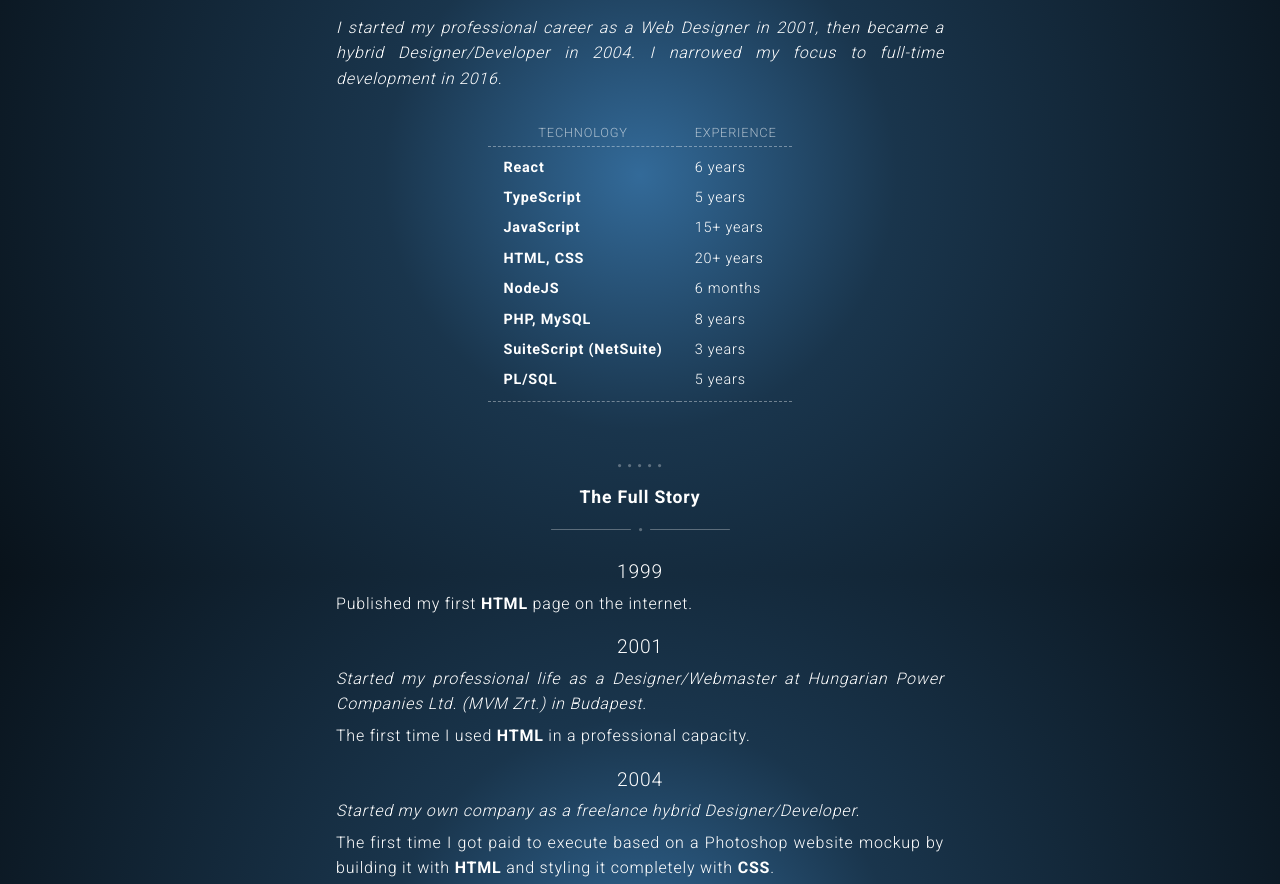
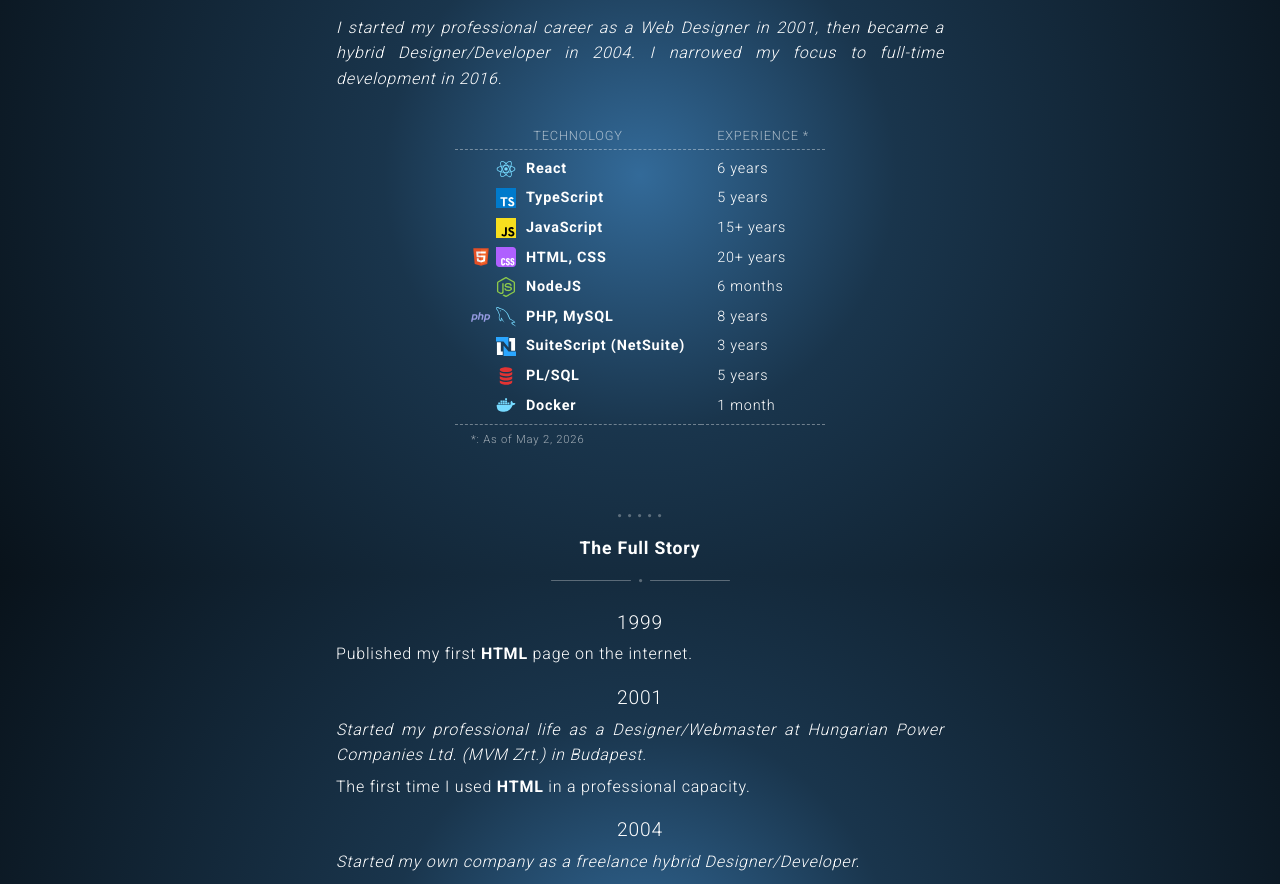
Before and after one commit to iamgrid/portfolio-2025, a website built with webpack: page src/index.html in a window 1280 px wide. Shown: the part 4225-5109 px from the top of the page. Built offline with nearby package versions, Linux system fonts and the light colour scheme.

Commit message:
Milestones section now has logos for everything

```diff
--- a/src/index.css
+++ b/src/index.css
@@ -338,6 +338,10 @@ table thead tr th {
 	text-align: center;
 }
 
+table tbody {
+	line-height: 1.5em;
+}
+
 table tbody tr:last-child td {
 	border-bottom: 1px dashed #ffffff60;
 	padding-bottom: 0.5rem;
@@ -348,12 +352,12 @@ table tr th, table tr td {
 }
 
 table tr td {
-	padding-top: 0.3rem;
+	padding-top: 0.5rem;
 }
 
-table tr:first-child td {
+/* table tr:first-child td {
 	padding-top: 0.5rem;
-}
+} */
 
 table tr th:first-child, table tr td:first-child {
 	padding-left: 1rem;
@@ -361,6 +365,23 @@ table tr th:first-child, table tr td:first-child {
 
 table tr th:last-child, table tr td:last-child {
 	padding-right: 1rem;
+}
+
+.table-wrapper {
+	margin: 2em 0;
+	display: flex;
+	justify-content: center;
+}
+
+.table-wrapper table {
+	margin: 0;
+}
+
+.table-notes {
+	font-size: 0.7em;
+	opacity: 0.6;
+	padding-left: 1rem;
+	padding-top: 2px;
 }
 
 .milestones .portfolio-radioset {
@@ -381,6 +402,22 @@ table tr th:last-child, table tr td:last-child {
 
 .milestones table tr td:first-child {
 	font-weight: bold;
+}
+
+.milestones__tool-wrapper img {
+	display: block;
+}
+
+.milestones__tool-wrapper {
+	display: grid;
+	grid-template-columns: 20px 20px auto;
+	gap: 5px;
+	align-items: center;
+	justify-content: left;
+}
+
+.milestones__tool-wrapper div:nth-child(3) {
+	padding-left: 5px;
 }
 
 .milestone {
@@ -549,6 +586,16 @@ footer .iamgrid_logo {
 	cursor: pointer;
 }
 
+.footer__dots {
+	display: none;
+	width: 14px;
+	height: 14px;
+	background: url("assets/iamgrid_footer_dots.svg");
+	opacity: 0.3;
+	margin-top: 39px;
+	margin-left: 2px;
+}
+
 .footer__name {
 	font-weight: bold;
 	color: white;
@@ -587,6 +634,10 @@ footer .iamgrid_logo {
 	footer section:first-child {
 		border-left: 0;
 		padding-top: 1em;
+	}
+
+	.footer__dots {
+		display: block;
 	}
 }
 
--- a/src/index.html
+++ b/src/index.html
@@ -436,48 +436,166 @@
 								to full-time development in 2016.</i
 							>
 						</p>
+						<div class="table-wrapper">
+							<div class="table-wrapper__inner">
 								<table>
 									<thead>
 										<tr>
 											<th>Technology</th>
-									<th>Experience</th>
+											<th>Experience&nbsp;*</th>
 										</tr>
 									</thead>
 									<tbody>
 										<tr>
-									<td>React</td>
+											<td>
+												<div class="milestones__tool-wrapper">
+													<div></div>
+													<div>
+														<img
+															src="./assets/logos/react_logo.svg"
+															alt="React Logo"
+														/>
+													</div>
+													<div>React</div>
+												</div>
+											</td>
 											<td>6 years</td>
 										</tr>
 										<tr>
-									<td>TypeScript</td>
+											<td>
+												<div class="milestones__tool-wrapper">
+													<div></div>
+													<div>
+														<img
+															src="./assets/logos/typescript_logo.svg"
+															alt="TypeScript Logo"
+														/>
+													</div>
+													<div>TypeScript</div>
+												</div>
+											</td>
 											<td>5 years</td>
 										</tr>
 										<tr>
-									<td>JavaScript</td>
+											<td>
+												<div class="milestones__tool-wrapper">
+													<div></div>
+													<div>
+														<img
+															src="./assets/logos/javascript_logo.svg"
+															alt="JavaScript Logo"
+														/>
+													</div>
+													<div>JavaScript</div>
+												</div>
+											</td>
 											<td>15+ years</td>
 										</tr>
 										<tr>
-									<td>HTML, CSS</td>
+											<td>
+												<div class="milestones__tool-wrapper">
+													<div>
+														<img
+															src="./assets/logos/html_logo.svg"
+															alt="HTML Logo"
+														/>
+													</div>
+													<div>
+														<img
+															src="./assets/logos/css_logo.svg"
+															alt="CSS Logo"
+														/>
+													</div>
+													<div>HTML, CSS</div>
+												</div>
+											</td>
 											<td>20+ years</td>
 										</tr>
 										<tr>
-									<td>NodeJS</td>
+											<td>
+												<div class="milestones__tool-wrapper">
+													<div></div>
+													<div>
+														<img
+															src="./assets/logos/nodejs_logo.svg"
+															alt="NodeJS Logo"
+														/>
+													</div>
+													<div>NodeJS</div>
+												</div>
+											</td>
 											<td>6 months</td>
 										</tr>
 										<tr>
-									<td>PHP, MySQL</td>
+											<td>
+												<div class="milestones__tool-wrapper">
+													<div>
+														<img
+															src="./assets/logos/php_logo.svg"
+															alt="PHP Logo"
+														/>
+													</div>
+													<div>
+														<img
+															src="./assets/logos/mysql_logo.svg"
+															alt="MySQL Logo"
+														/>
+													</div>
+													<div>PHP, MySQL</div>
+												</div>
+											</td>
 											<td>8 years</td>
 										</tr>
 										<tr>
-									<td>SuiteScript (NetSuite)</td>
+											<td>
+												<div class="milestones__tool-wrapper">
+													<div></div>
+													<div>
+														<img
+															src="./assets/logos/netsuite_logo.svg"
+															alt="NetSuite Logo"
+														/>
+													</div>
+													<div>SuiteScript (NetSuite)</div>
+												</div>
+											</td>
 											<td>3 years</td>
 										</tr>
 										<tr>
-									<td>PL/SQL</td>
+											<td>
+												<div class="milestones__tool-wrapper">
+													<div></div>
+													<div>
+														<img
+															src="./assets/logos/plsql_logo.svg"
+															alt="PL/SQL Logo"
+														/>
+													</div>
+													<div>PL/SQL</div>
+												</div>
+											</td>
 											<td>5 years</td>
+										</tr>
+										<tr>
+											<td>
+												<div class="milestones__tool-wrapper">
+													<div></div>
+													<div>
+														<img
+															src="./assets/logos/docker_logo.svg"
+															alt="Docker Logo"
+														/>
+													</div>
+													<div>Docker</div>
+												</div>
+											</td>
+											<td>1 month</td>
 										</tr>
 									</tbody>
 								</table>
+								<div class="table-notes">*: As of May 2, 2026</div>
+							</div>
+						</div>
 						<h2>The Full Story</h2>
 						<div class="milestone">
 							<div class="milestone__year">1999</div>
@@ -628,41 +746,101 @@
 								in hybrid Designer/Developer roles.</i
 							>
 						</p>
+						<div class="table-wrapper">
+							<div class="table-wrapper__inner">
 								<table>
 									<thead>
 										<tr>
 											<th>Tool</th>
-									<th>Experience</th>
+											<th>Experience&nbsp;*</th>
 										</tr>
 									</thead>
 									<tbody>
 										<tr>
-									<td>Figma</td>
+											<td>
+												<div class="milestones__tool-wrapper">
+													<div></div>
+													<div>
+														<img
+															src="./assets/logos/figma_logo.svg"
+															alt="Figma Logo"
+														/>
+													</div>
+													<div>Figma</div>
+												</div>
+											</td>
 											<td>1 month</td>
 										</tr>
 										<tr>
-									<td>Photoshop, Adobe Illustrator</td>
-
+											<td>
+												<div class="milestones__tool-wrapper">
+													<div>
+														<img
+															src="./assets/logos/photoshop_logo.svg"
+															alt="Photoshop Logo"
+														/>
+													</div>
+													<div>
+														<img
+															src="./assets/logos/adobe_illustrator_logo.svg"
+															alt="Illustrator Logo"
+														/>
+													</div>
+													<div>Photoshop, Adobe Illustrator</div>
+												</div>
+											</td>
 											<td>20+ years</td>
 										</tr>
 										<tr>
-									<td>Balsamiq</td>
-
+											<td>
+												<div class="milestones__tool-wrapper">
+													<div></div>
+													<div>
+														<img
+															src="./assets/logos/balsamiq_logo.svg"
+															alt="Balsamiq Logo"
+														/>
+													</div>
+													<div>Balsamiq</div>
+												</div>
+											</td>
 											<td>8 years</td>
 										</tr>
-
 										<tr>
-									<td>CapCut</td>
-
+											<td>
+												<div class="milestones__tool-wrapper">
+													<div></div>
+													<div>
+														<img
+															src="./assets/logos/capcut_logo.svg"
+															alt="CapCut Logo"
+														/>
+													</div>
+													<div>CapCut</div>
+												</div>
+											</td>
 											<td>1 week</td>
 										</tr>
 										<tr>
-									<td>Adobe Premiere Pro</td>
-
+											<td>
+												<div class="milestones__tool-wrapper">
+													<div></div>
+													<div>
+														<img
+															src="./assets/logos/premiere_pro_logo.svg"
+															alt="Adobe Premiere Pro Logo"
+														/>
+													</div>
+													<div>Adobe Premiere Pro</div>
+												</div>
+											</td>
 											<td>2 months</td>
 										</tr>
 									</tbody>
 								</table>
+								<div class="table-notes">*: As of May 2, 2026</div>
+							</div>
+						</div>
 						<p>
 							<i>
 								See
@@ -743,6 +921,7 @@
 							/>
 						</a>
 					</div>
+					<div class="footer__dots"></div>
 				</section>
 				<section class="footer__section footer__section--center">
 					<div class="footer__name">Andy Pataki</div>
```
Also changed, not shown: src/assets/logos/adobe_illustrator_logo.svg (added), src/assets/logos/balsamiq_logo.svg (added), src/assets/logos/capcut_logo.svg (added), src/assets/logos/css_logo.svg (added), src/assets/logos/docker_logo.svg (added), src/assets/logos/figma_logo.svg (added), src/assets/logos/html_logo.svg (added), src/assets/logos/javascript_logo.svg (added), src/assets/logos/mysql_logo.svg (added), src/assets/logos/netsuite_logo.svg (added), src/assets/logos/nodejs_logo.svg (added), src/assets/logos/photoshop_logo.svg (added), src/assets/logos/php_logo.svg (added), src/assets/logos/plsql_logo.svg (added), 3 more files. Lines whose indentation alone changed are shown as unchanged.
